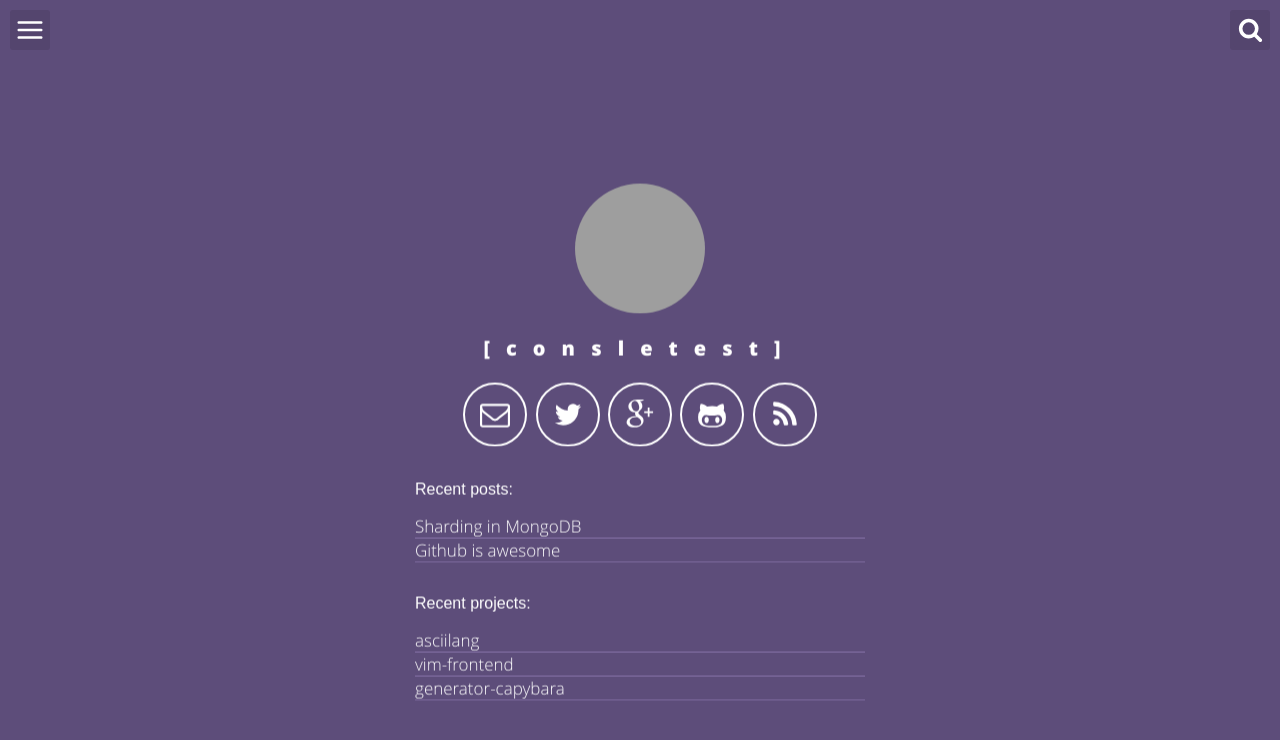
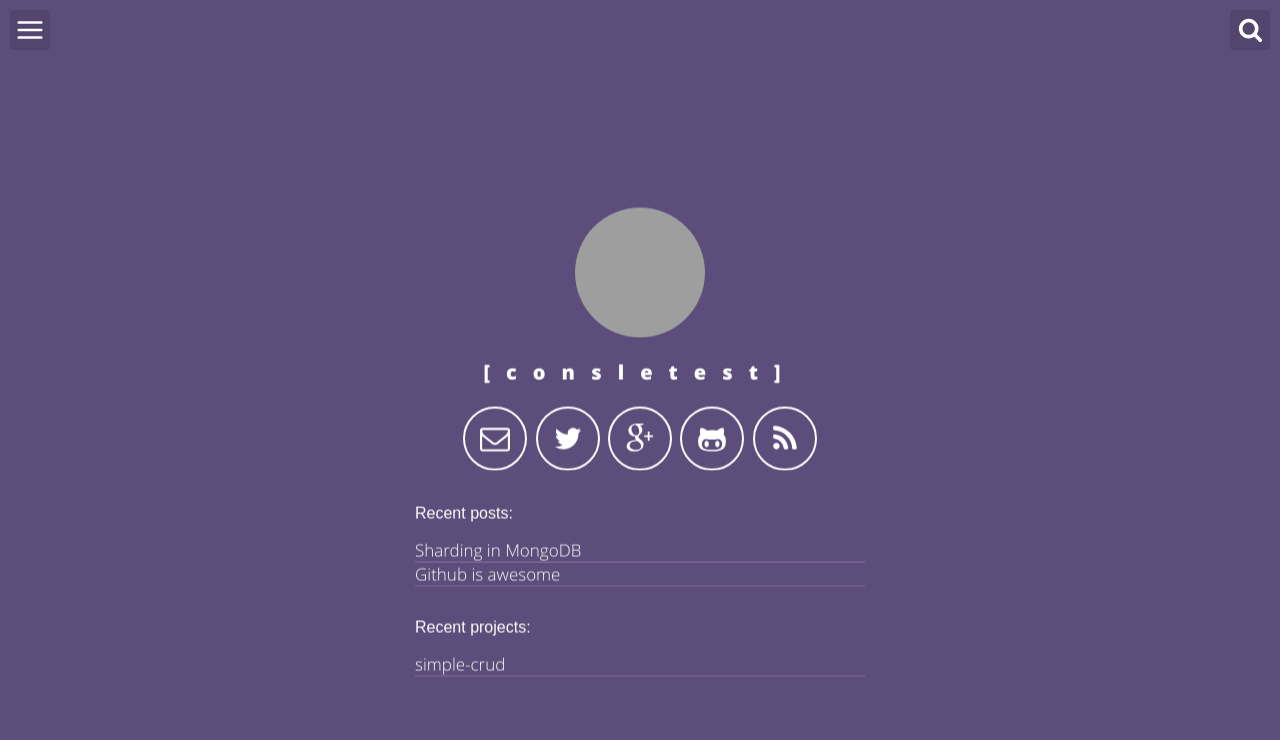
Before and after one commit to consletest/consletest.github.io, a Jekyll site: the page built from index.html, in a window 1280 px wide. Shown: the top 740 px of the page. Built offline with Jekyll 4.4.1, drawn with Linux system fonts in a browser that asks for light colours; grey boxes are pictures that could not be loaded.

```diff
--- a/_config.yml
+++ b/_config.yml
@@ -1,11 +1,11 @@
 # Site settings
-title: Consletest - Learn to be Pro
+title: Consletest - Learn to Sharing
 description: "A blog about what i Learned"
 baseurl: "" # for test: remove string '/space-jekyll-templa' to ''
-url: "http://consletest.github.io" # for test: remove string 'http://victorvoid.github.io' to '' but in production: 'https://yourusername.githu.io'
+url: "http://consletest.me" # for test: remove string 'http://victorvoid.github.io' to '' but in production: 'https://yourusername.githu.io'
 # User settings
 username: consletest
-user_title: Lorem Ipsum - FrontEnd
+user_title: tester
 email: consletest@gmail.com
 twitter_username: consletest
 github_username:  consletest
@@ -39,11 +39,7 @@ links:
     url: /about
 # projects in header index
 projects:
-  - name: asciilang
-    url: https://github.com/victorvoid/asciilang
-  - name: vim-frontend
-    url: https://github.com/victorvoid/vim-frontend
-  - name: generator-capybara
-    url: https://github.com/victorvoid/generator-capybara
+  - name: simple-crud
+    url: https://github.com/consletest/SimpleCrud
 # exclude my node related stuff
 exclude: ['package.json', 'src', 'node_modules']
```
